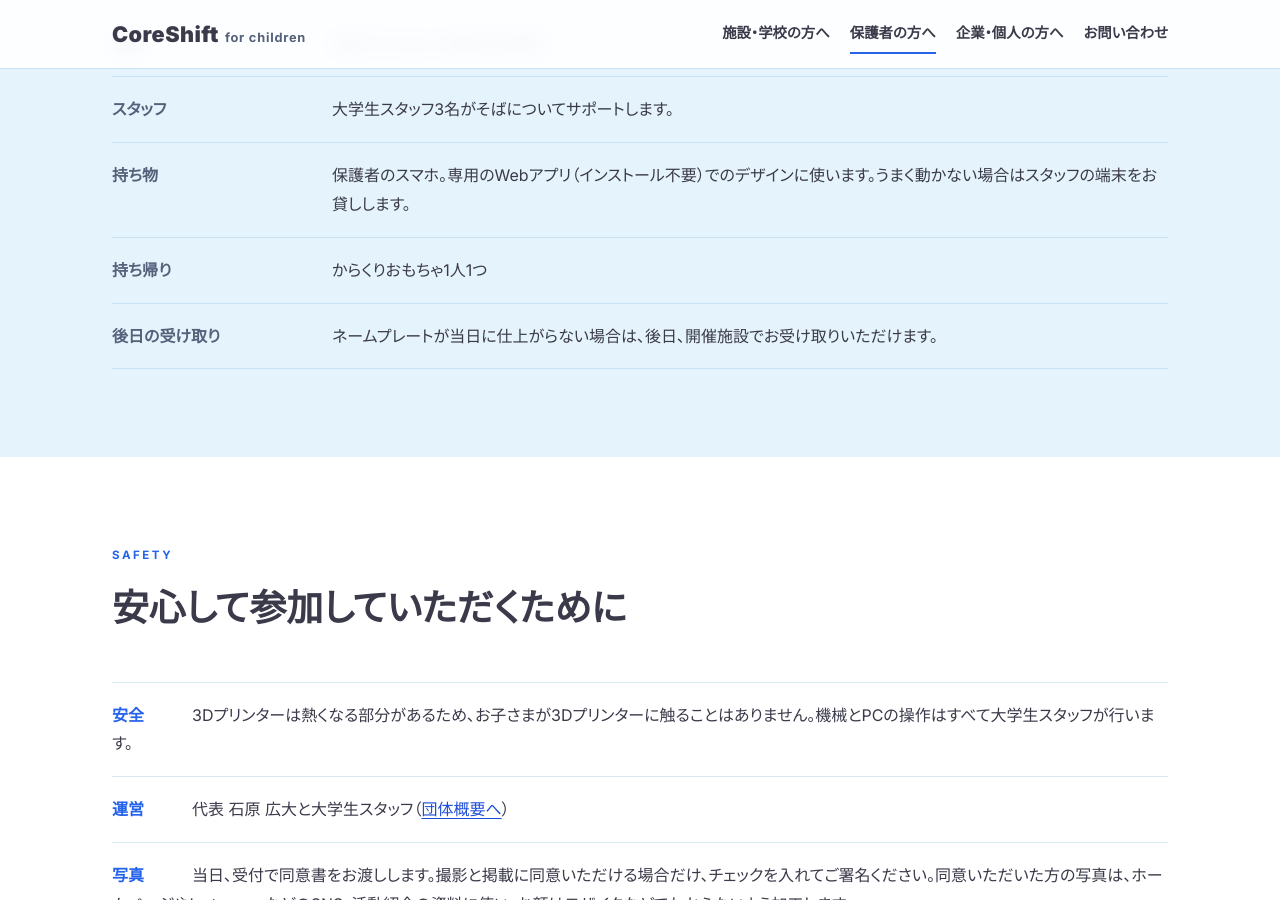
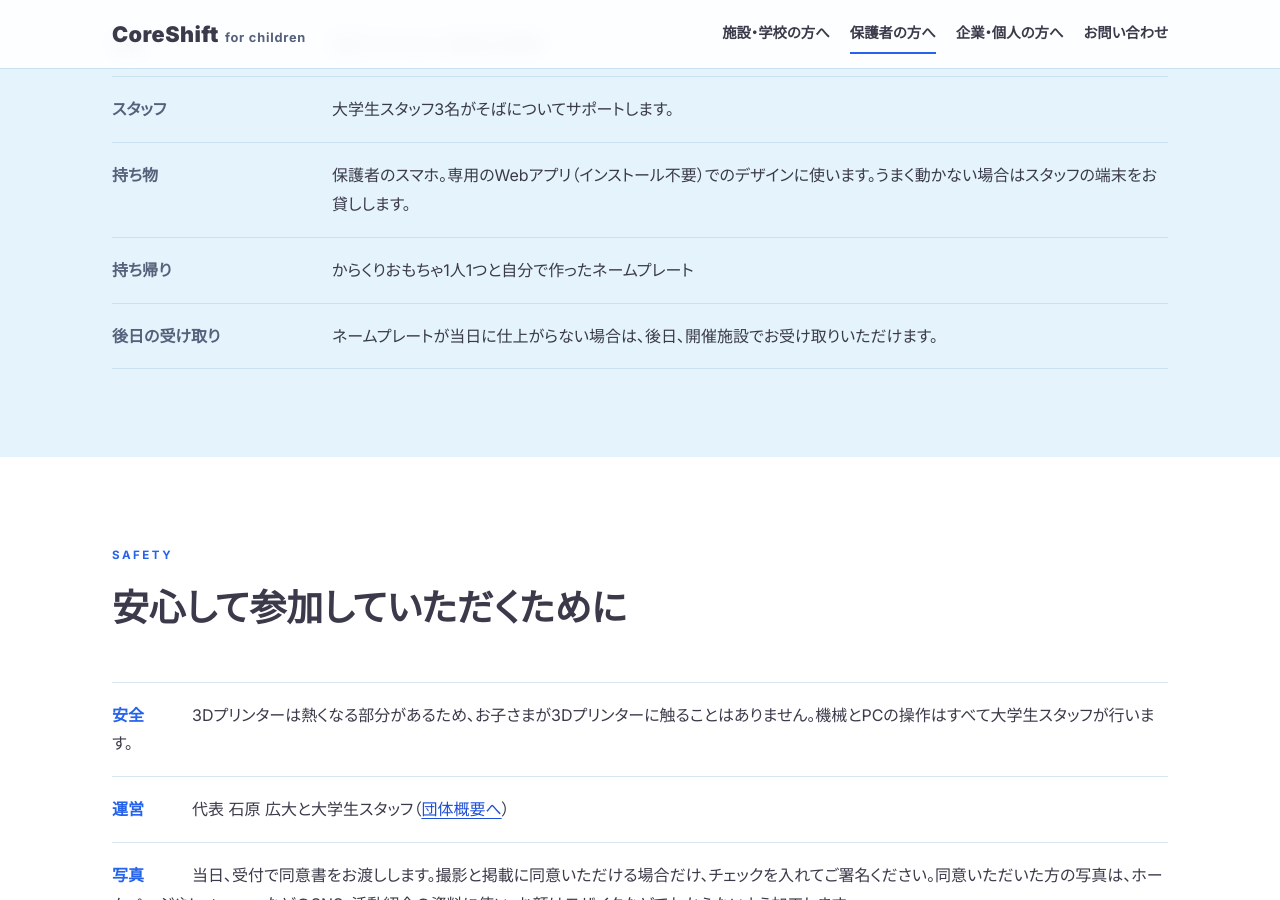
Before and after one commit to coreshiftforch/CoreShift-forchildren-web, a Jekyll site: the page built from coreshift-for-children/index.html, in a window 1280 px wide and 900 px high, scrolled down 2443 px. Built offline with Jekyll 4.4.1, drawn with Linux system fonts in a browser that asks for light colours.

Commit message:
content: 保護者向けの持ち帰りに、自分で作ったネームプレートを追記
Co-Authored-By: Claude Opus 5.5 <noreply@anthropic.com>

```diff
--- a/coreshift-for-children/index.html
+++ b/coreshift-for-children/index.html
@@ -78,7 +78,7 @@ logo_sub: "for children"
         <dt>定員</dt><dd>各部 子ども4人（前回は2部制）</dd>
         <dt>スタッフ</dt><dd>大学生スタッフ3名がそばについてサポートします。</dd>
         <dt>持ち物</dt><dd>保護者のスマホ。専用のWebアプリ（インストール不要）でのデザインに使います。うまく動かない場合はスタッフの端末をお貸しします。</dd>
-        <dt>持ち帰り</dt><dd>からくりおもちゃ1人1つ</dd>
+        <dt>持ち帰り</dt><dd>からくりおもちゃ1人1つと自分で作ったネームプレート</dd>
         <dt>後日の受け取り</dt><dd>ネームプレートが当日に仕上がらない場合は、後日、開催施設でお受け取りいただけます。</dd>
       </dl>
     </div>
```
